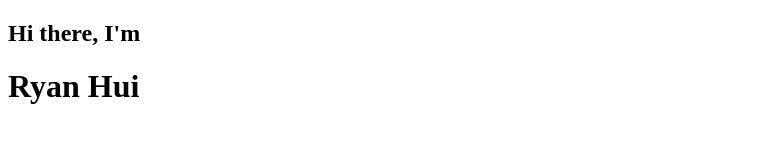
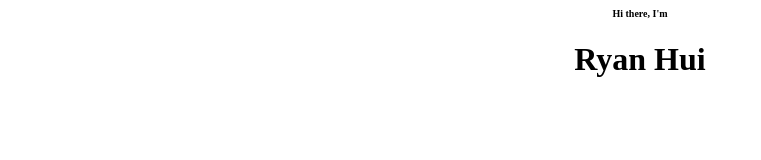
Before and after one commit to gobyry/gobyry.github.io, a plain HTML site: page index.html in a window 1280 px wide. Shown: the whole page, without its empty margins (0-761 px from the left). Drawn offline with Linux system fonts and the light colour scheme.

Commit message:
Add files via upload

```diff
--- a/index.html
+++ b/index.html
@@ -3,8 +3,8 @@
     <head>
         <title>Ryan Hui's Website</title>
         <body>
-            <h2>Hi there, I'm</h2>
-            <h1>Ryan Hui</h1> </h1>
+            <h2 style="font-size: 10px"><center>Hi there, I'm</center></h2>
+            <h1><center>Ryan Hui</center></h1> </h1>
         </body>
     </head>
 </html>
```
